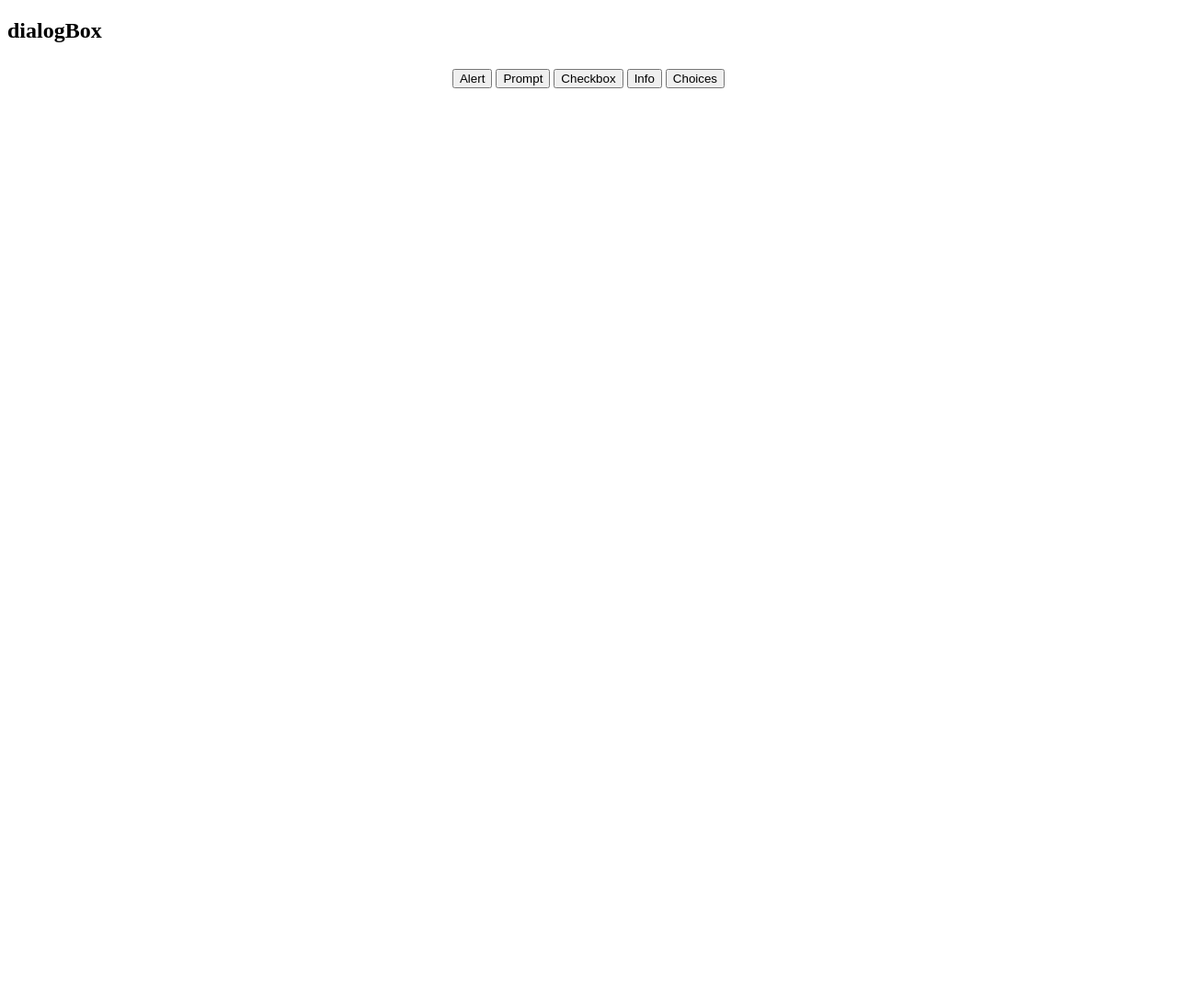
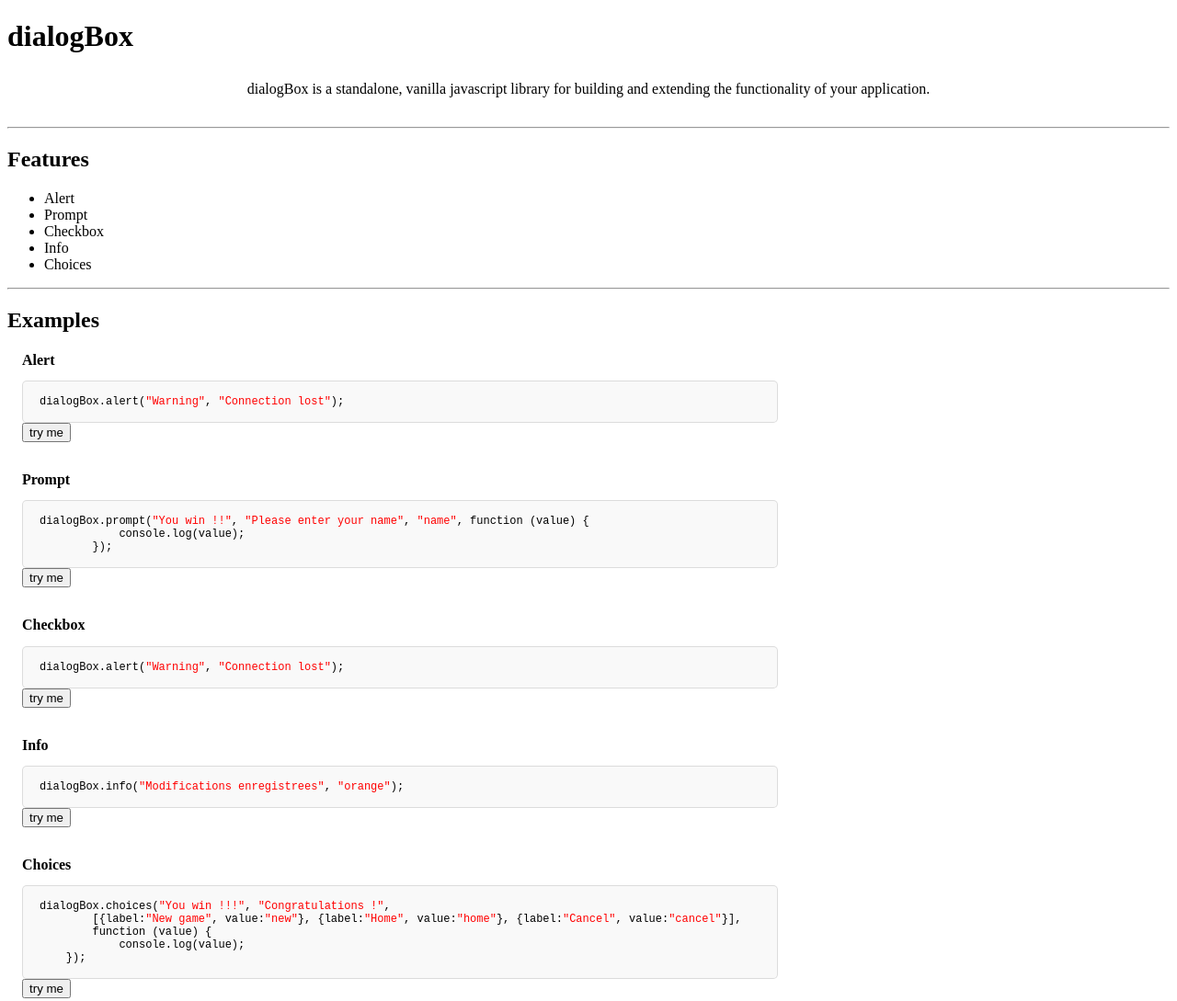
Before and after one commit to RicardoF/dialogBox, a plain HTML site: page index.html in a window 1280 px wide. Shown: the whole page at 92% size. Before the commit the page ends 800 px from the top, so only its background shows below. Drawn offline with Linux system fonts and the light colour scheme.

Commit message:
New description, features and examples.

```diff
--- a/dialogBox.css
+++ b/dialogBox.css
@@ -8,6 +8,32 @@
 
 #shadow{
     background-color: rgba(50, 50, 50, 0.9);
+}
+
+.codetable {
+    width: 822px;
+    height: 80%;
+    background-color: rgba(192, 192, 192, 0.1);
+    border: 1px solid rgba(192, 192, 192, 0.5);
+    border-radius: 5px;
+    margin-top: -0.5rem;
+}
+
+.featureContainer {
+    margin-left: 1rem;
+    margin-bottom: 2rem;
+}
+
+.codetable td {
+    padding-left: 1rem;
+}
+
+.codetable pre {
+    font-size: small;
+}
+
+.doubleQuotesText {
+    color: red;
 }
 
 #dialogBox{
@@ -27,7 +53,7 @@
 }
 
 #dialogBox .modal-header{
-    margin-top: 2rem;
+    margin-top: 8rem;
     border-bottom: 1px solid green;
     height: 1.5rem;
     text-align: center;
@@ -39,7 +65,7 @@
 #dialogBox .modal-body{
     overflow: auto;
     background-color: white;
-    max-height: 75%;
+    max-height: 65%;
 }
 
 #dialogBox .modal-footer{
@@ -79,7 +105,7 @@ input[type="text"]{
 
 #infoBox{
     position: fixed;
-    top: 0;
+    top: 8rem;
     bottom: 0;
     left:0;
     right: 0;
--- a/index.html
+++ b/index.html
@@ -8,13 +8,90 @@
 </head>
 
 <body>
-    <h2>dialogBox</h2>
-    <p />
-    <button id="alertButton">Alert</button>
-    <button id="promptButton">Prompt</button>
-    <button id="checkboxesButton">Checkbox</button>
-    <button id="infoButton">Info</button>
-    <button id="choicesButton">Choices</button>
+    <h1>dialogBox</h2>
+    <p>dialogBox is a standalone, vanilla javascript library for building and extending the functionality of your application.<p/>
+
+    <hr />
+
+    <h2>Features</h2>
+    <ul>
+        <li>Alert</li>
+        <li>Prompt</li>
+        <li>Checkbox</li>
+        <li>Info</li>
+        <li>Choices</li>
+    </ul>
+
+    <hr />
+
+    <h2>Examples</h2>
+        <div class="featureContainer">
+            <h4>Alert</h4>
+            <table class="codetable">
+                <tr>
+                    <td>
+                        <pre>dialogBox.alert(<span class="doubleQuotesText">"Warning"</span>, <span class="doubleQuotesText">"Connection lost"</span>);</span></pre>
+                    </td>
+                </tr>
+            </table>
+            <button class="featureButton" id="alertButton">try me</button>
+        </div>
+
+
+        <div class="featureContainer">
+            <h4>Prompt</h4>
+            <table class="codetable">
+                <tr>
+                    <td>
+                        <pre>dialogBox.prompt(<span class="doubleQuotesText">"You win !!"</span>, <span class="doubleQuotesText">"Please enter your name"</span>, <span class="doubleQuotesText">"name"</span>, function (value) {
+            console.log(value);
+        });</pre>
+                    </td>
+                </tr>
+            </table>
+            <button class="featureButton" id="promptButton">try me</button>
+        </div>
+
+        <div class="featureContainer">
+            <h4>Checkbox</h4>
+            <table class="codetable">
+                <tr>
+                    <td>
+                        <pre>dialogBox.alert(<span class="doubleQuotesText">"Warning"</span>, <span class="doubleQuotesText">"Connection lost"</span>);</pre>
+                    </td>
+                </tr>
+            </table>
+            <button class="featureButton" id="checkboxesButton">try me</button>
+        </div>
+
+        <div class="featureContainer">
+            <h4>Info</h4>
+            <table class="codetable">
+                <tr>
+                    <td>
+                        <pre>dialogBox.info(<span class="doubleQuotesText">"Modifications enregistrees"</span>, <span class="doubleQuotesText">"orange"</span>);</pre>
+                    </td>
+                </tr>
+            </table>
+            <button class="featureButton" id="infoButton">try me</button>
+        </div>
+
+    <div class="featureContainer">
+        <h4>Choices</h4>
+        <table class="codetable">
+            <tr>
+                <td>
+                    <pre>dialogBox.choices(<span class="doubleQuotesText">"You win !!!"</span>, <span class="doubleQuotesText">"Congratulations !"</span>,
+        [{label:<span class="doubleQuotesText">"New game"</span>, value:<span class="doubleQuotesText">"new"</span>}, {label:<span class="doubleQuotesText">"Home"</span>, value:<span class="doubleQuotesText">"home"</span>}, {label:<span class="doubleQuotesText">"Cancel"</span>, value:<span class="doubleQuotesText">"cancel"</span>}],
+        function (value) {
+            console.log(value);
+    });</pre>
+                </td>
+            </tr>
+        </table>
+        <button class="featureButton" id="choicesButton">try me</button>
+    </div>
+
 
     <script src="dialogBox.js"></script>
     <script src="main.js"></script>
```
